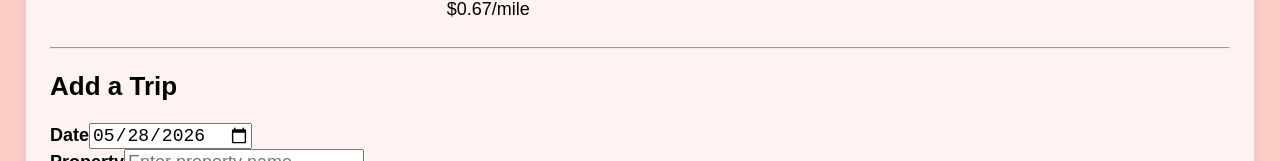
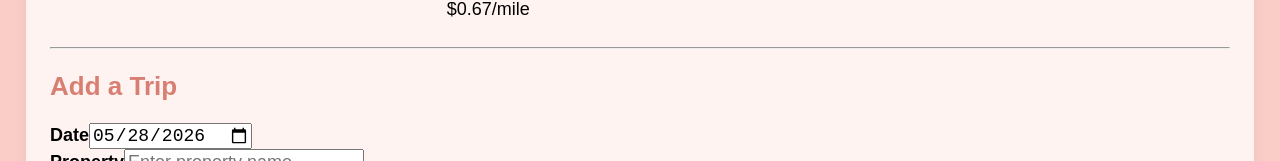
Before and after one commit to howmanymilestohome/airbnb-mileage-logger, a React (Vite) app: page / in a window 1280 px wide. Shown: the part 325-486 px from the top of the page. Built offline with nearby package versions, Linux system fonts and the light colour scheme.

Commit message:
Update index.css

```diff
--- a/src/index.css
+++ b/src/index.css
@@ -55,3 +55,7 @@ h2 {
   margin-top: 20px;
   box-shadow: 0 4px 14px rgba(0, 0, 0, 0.04);
 }
+
+.section-heading {
+  color: rgba(214, 120, 108, 0.95) !important;
+}
```
